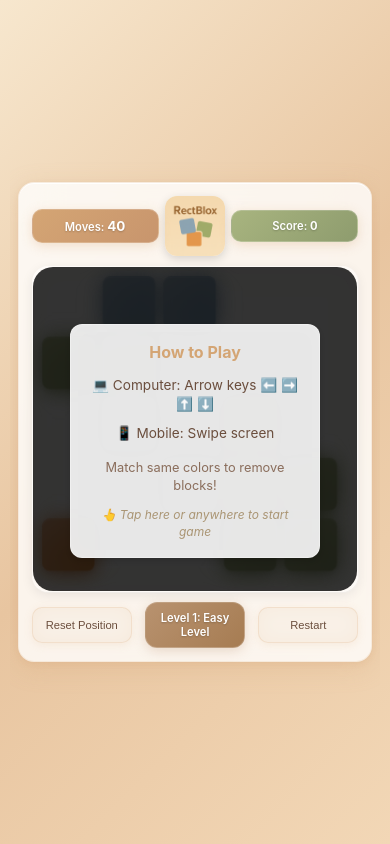
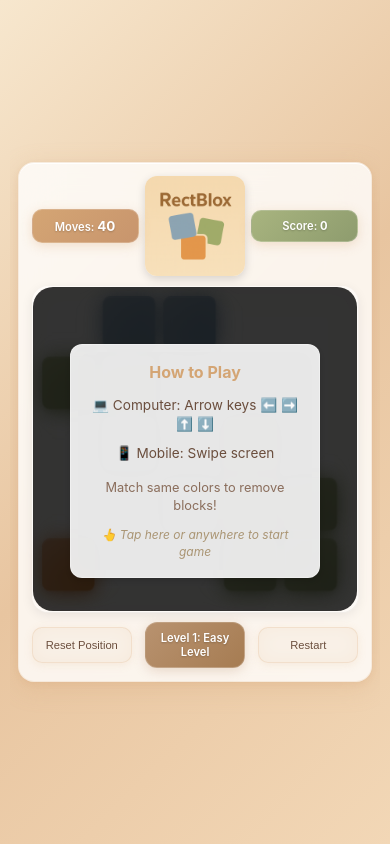
Before and after one commit to hollowha/rectblox, a plain HTML site: page index.html in a window 390 px wide. Drawn offline with Linux system fonts and the light colour scheme.

Commit message:
Increase score logo size

```diff
--- a/index.html
+++ b/index.html
@@ -135,8 +135,8 @@
   .score-logo {
     grid-column: 2;
 
-    width: 100px;
-    height: 100px;
+    width: 140px;
+    height: 140px;
 
     border-radius: 16px;
     box-shadow: 0 3px 10px rgba(0, 0, 0, 0.15);
@@ -607,8 +607,8 @@
 
     .score-logo {
 
-      width: 60px;
-      height: 60px;
+      width: 100px;
+      height: 100px;
 
 
       border-radius: 12px;
```
